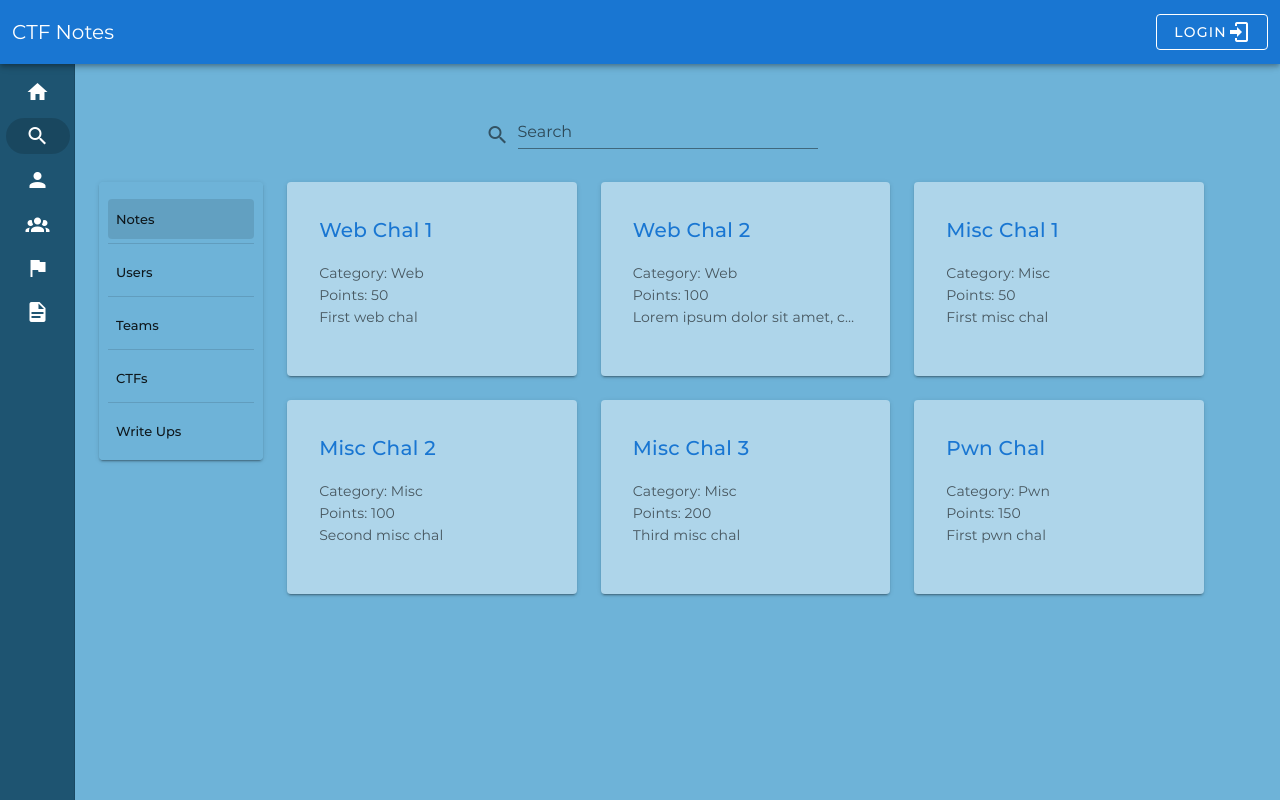
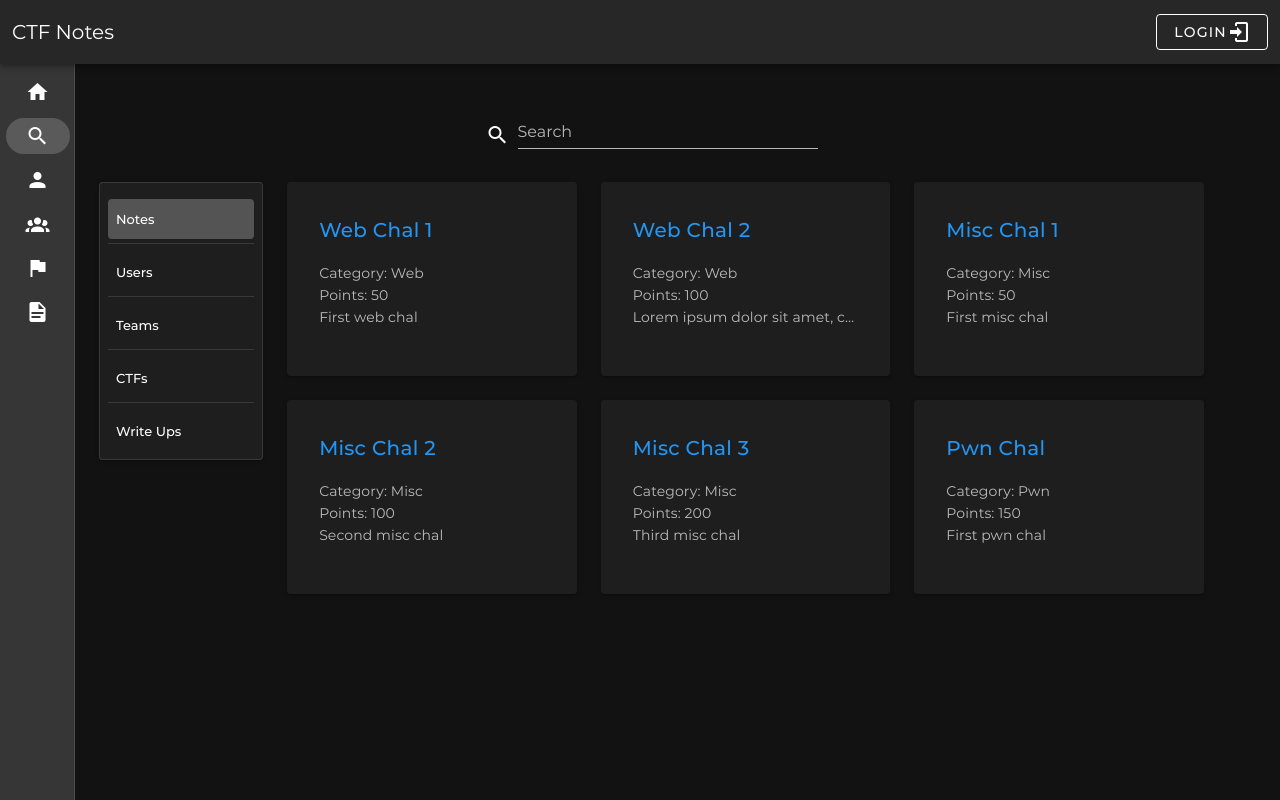
Before and after one commit to mug1wara26/CS6131-Websites, a Vue app: page /search in a window 1280 px wide. Built offline with nearby package versions, Linux system fonts and the light colour scheme.

Commit message:
dark mode

```diff
--- a/src/App.vue
+++ b/src/App.vue
@@ -1,10 +1,8 @@
 <template>
-  <v-app style="background: #6EB3D8">
+  <v-app>
     <v-app-bar
         app
         clipped-left
-        color="primary"
-        dark
     >
 
       <v-row align="center">
@@ -42,7 +40,6 @@
         :permanent.sync="isNotMobile"
         :mini-variant.sync="isNotMobile"
         mini-variant-width="75px"
-        color="#1E5471"
     >
       <v-list dense nav>
         <v-tooltip bottom v-for="item in routes" :key="item.name">
--- a/src/components/CTFSearchCard.vue
+++ b/src/components/CTFSearchCard.vue
@@ -1,5 +1,5 @@
 <template>
-  <v-card class="pa-4 fill-height d-flex flex-column" elevation="2" color="#AED5EA">
+  <v-card class="pa-4 fill-height d-flex flex-column" elevation="2">
     <v-card-title> <a> {{ item.name }} </a> </v-card-title>
     <v-card-text>
       Date: {{ new Date(item.date*1000).toLocaleString() }} <br/>
--- a/src/components/NoteSearchCard.vue
+++ b/src/components/NoteSearchCard.vue
@@ -1,5 +1,5 @@
 <template>
-  <v-card class="pa-4 fill-height d-flex flex-column" elevation="2" color="#AED5EA">
+  <v-card class="pa-4 fill-height d-flex flex-column" elevation="2">
     <v-card-title> <a> {{ item.name }} </a> </v-card-title>
     <v-card-text>
       Category: {{ item.category }} <br/>
--- a/src/components/TeamSearchCard.vue
+++ b/src/components/TeamSearchCard.vue
@@ -1,5 +1,5 @@
 <template>
-  <v-card class="pa-4 fill-height d-flex flex-column" elevation="2" color="#AED5EA">
+  <v-card class="pa-4 fill-height d-flex flex-column" elevation="2">
     <v-card-title> <a> {{ item.name }} </a></v-card-title>
     <v-card-text>
       {{ item.users.length }} Member{{item.users.length === 1 ? '' : 's'}}
--- a/src/components/UserSearchCard.vue
+++ b/src/components/UserSearchCard.vue
@@ -1,5 +1,5 @@
 <template>
-  <v-card class="pa-4 fill-height d-flex flex-column" elevation="2" color="#AED5EA">
+  <v-card class="pa-4 fill-height d-flex flex-column" elevation="2">
     <v-card-title> <a @click="$router.push({path: `users/${item.uid}`})"> {{ item.name }} </a></v-card-title>
     <v-card-text>
       <p class="font-weight-medium d-inline"> {{ item.bio }} </p>
--- a/src/components/WriteUpSearchCard.vue
+++ b/src/components/WriteUpSearchCard.vue
@@ -1,5 +1,5 @@
 <template>
-  <v-card class="pa-4 fill-height d-flex flex-column" elevation="2" color="#AED5EA">
+  <v-card class="pa-4 fill-height d-flex flex-column" elevation="2">
     <v-card-title> <a> {{ item.name }} </a> </v-card-title>
     <v-card-text>
       CTF: {{item.ctfName}} <br/>
--- a/src/plugins/vuetify.ts
+++ b/src/plugins/vuetify.ts
@@ -4,4 +4,5 @@ import Vuetify from 'vuetify/lib';
 Vue.use(Vuetify);
 
 export default new Vuetify({
+    theme: { dark: true },
 });
--- a/src/views/Search.vue
+++ b/src/views/Search.vue
@@ -25,14 +25,12 @@
     <v-row>
       <v-col cols="2" v-if="isNotMobile" sm="0">
         <v-card
-            color="#6EB3D8"
             class="mx-auto"
         >
           <v-list
               v-model="selected"
               nav
               outlined
-              color="#6EB3D8"
           >
             <v-list-item-group v-model="selected">
               <template v-for="(item, index) in searchQueries">
```
